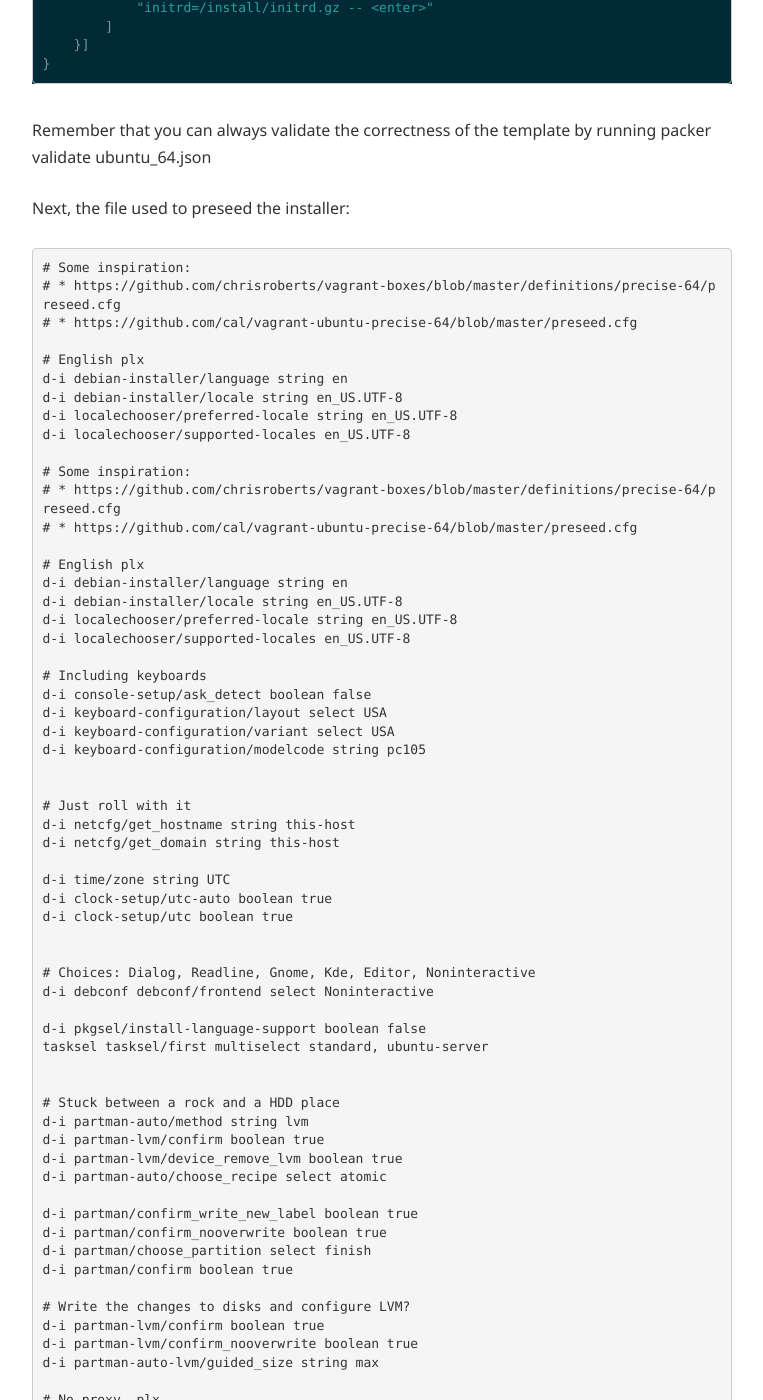
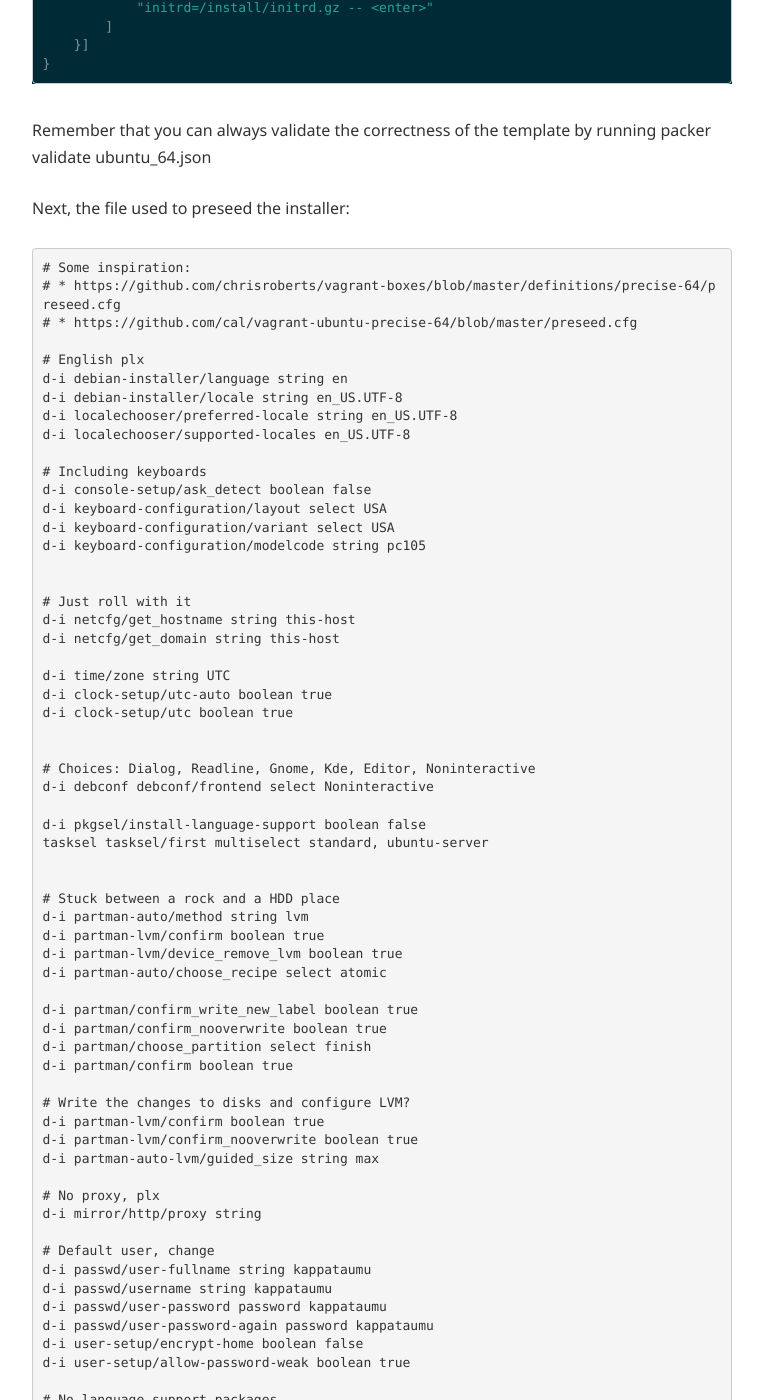
Before and after one commit to ik-fractel/kappataumu.github.com, a Jekyll site: the page built from _posts/2013-09-08-creating-an-Ubuntu-VM-with-packer.md, in a window 1280 px wide and 1400 px high, scrolled down 2591 px. Shown: the whole window, without its empty margins (258-1021 px from the left). Built offline with Jekyll 4.4.1, drawn with Linux system fonts in a browser that asks for light colours; nearby versions of some CDN libraries; Markdown is read by kramdown in place of the engine named in the settings; some of the changed text lies outside the part shown.

Commit message:
Updated 2013-09-08-creating-an-Ubuntu-VM-with-packer.md

```diff
--- a/_posts/2013-09-08-creating-an-Ubuntu-VM-with-packer.md
+++ b/_posts/2013-09-08-creating-an-Ubuntu-VM-with-packer.md
@@ -84,16 +84,6 @@ d-i debian-installer/locale string en_US.UTF-8
 d-i localechooser/preferred-locale string en_US.UTF-8
 d-i localechooser/supported-locales en_US.UTF-8
 
-# Some inspiration:
-# * https://github.com/chrisroberts/vagrant-boxes/blob/master/definitions/precise-64/preseed.cfg
-# * https://github.com/cal/vagrant-ubuntu-precise-64/blob/master/preseed.cfg
-
-# English plx
-d-i debian-installer/language string en
-d-i debian-installer/locale string en_US.UTF-8
-d-i localechooser/preferred-locale string en_US.UTF-8
-d-i localechooser/supported-locales en_US.UTF-8
-
 # Including keyboards
 d-i console-setup/ask_detect boolean false
 d-i keyboard-configuration/layout select USA
```
